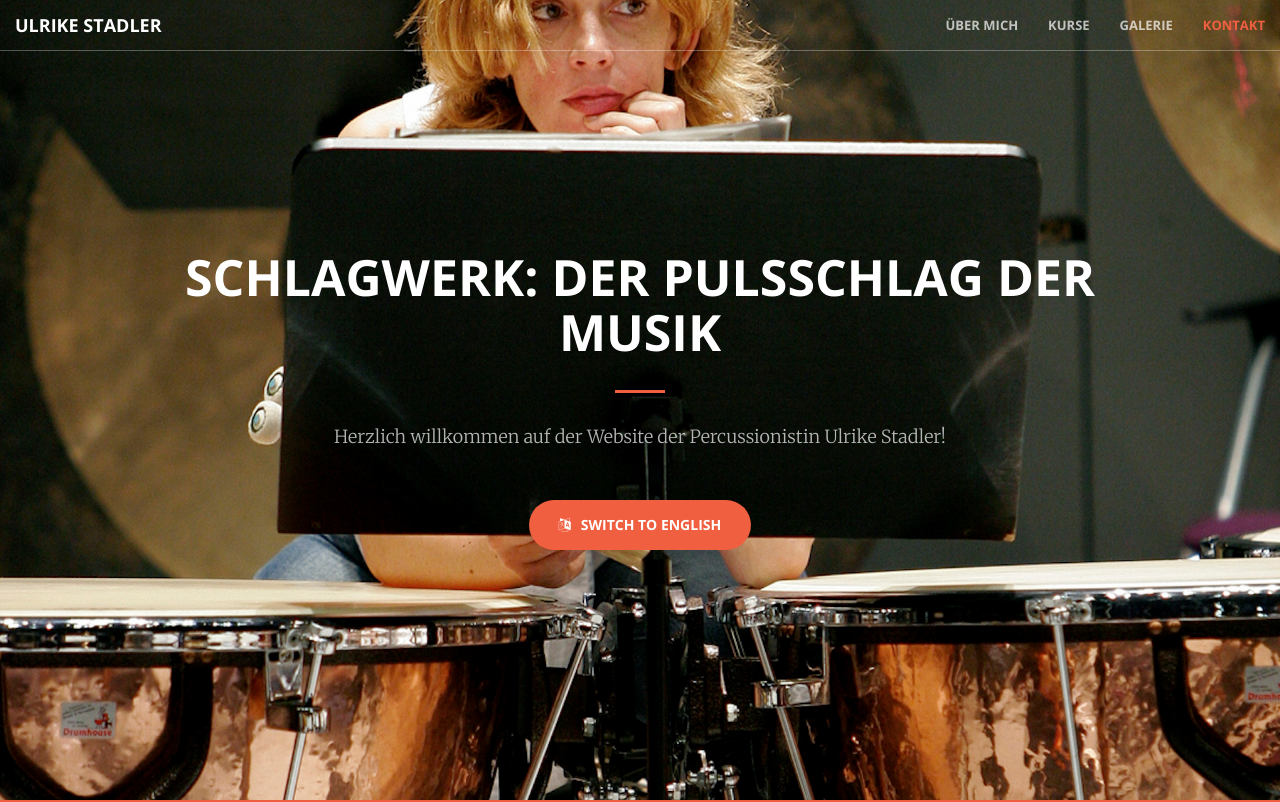
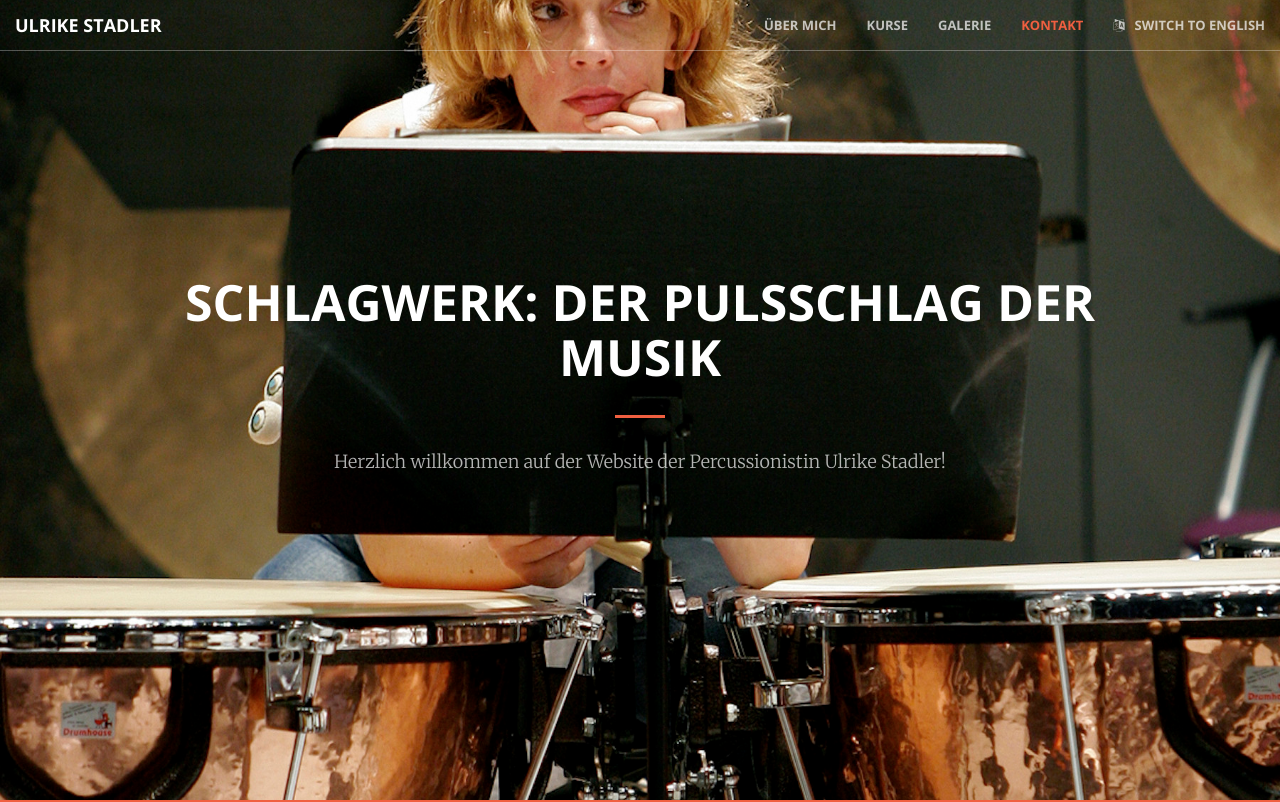
Before and after one commit to ulrikestadler/website, a website: page index.html in a window 1280 px wide. Shown: the top 802 px of the page. Drawn offline with nearby package versions, Linux system fonts and the light colour scheme.

Commit message:
move switch language button to navigation

```diff
--- a/index.html
+++ b/index.html
@@ -70,6 +70,9 @@
                     <li>
                         <a class="page-scroll" href="#contact" data-i18n="nav.contact">Kontakt</a>
                     </li>
+                    <li>
+                        <a class="changeLng" data-i18n="[html]switchLngButton">Switch Language <i class="fa fa-language sr-language"></i></a>
+                    </li>
                 </ul>
             </div>
             <!-- /.navbar-collapse -->
@@ -83,7 +86,6 @@
                 <h1 id="homeHeading" data-i18n="startUeberschrift">Schlagwerk: Der Pulsschlag der Musik</h1>
                 <hr>
                 <p data-i18n="willkommenstext">Herzlich willkommen auf der Website der Percussionistin Ulrike Stadler!</p>
-                <a class="btn btn-primary btn-xl changeLng" data-i18n="[html]switchLngButton">Switch Language <i class="fa fa-language sr-language"></i></a>
             </div>
         </div>
     </header>
```
